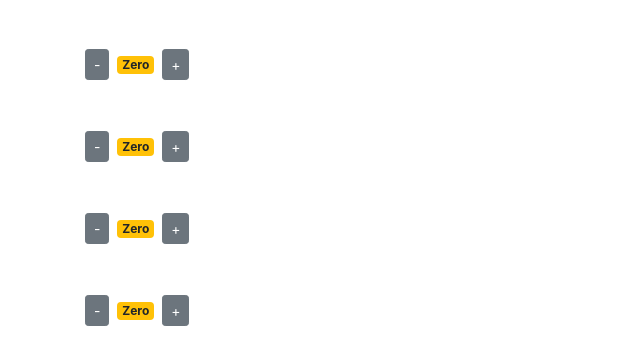
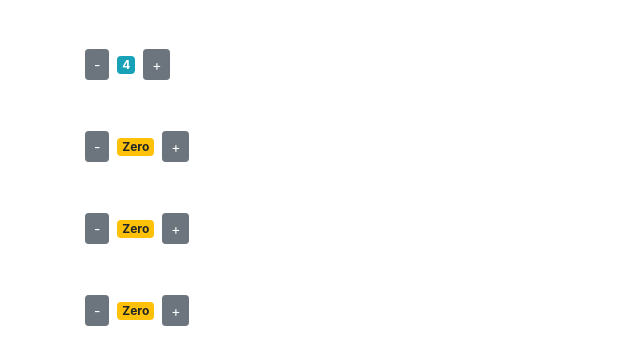
Before and after one commit to reginabattle/cart-react, a React (Create React App) app: page / in a window 1280 px wide. Shown: the top 364 px of the page, without its empty margins (0-640 px from the left). Built offline with nearby package versions, Linux system fonts and the light colour scheme.

Commit message:
Update count props

```diff
--- a/src/components/counter.js
+++ b/src/components/counter.js
@@ -3,18 +3,20 @@
 class Counter extends Component {
 	// Set inital state
 	state = {
-		count: 0,
+		value: this.props.value,
 	};
 
 	handleIncrement = () => {
-		this.setState({ count: this.state.count + 1 });
+		this.setState({ value: this.state.value + 1 });
 	};
 
 	handleDecrement = () => {
-		this.setState({ count: this.state.count - 1 });
+		this.setState({ value: this.state.value - 1 });
 	};
 
 	render() {
+		console.log('props', this.props);
+
 		return (
 			<div className="container pt-5">
 				<button onClick={this.handleDecrement} className="btn btn-secondary btn-sm">-</button>
@@ -27,14 +29,14 @@
 	// Get badge classes
 	getBadgeClasses() {
 		let classes = "badge m-2 badge-";
-		classes += this.state.count === 0 ? 'warning' : 'info';
+		classes += this.state.value === 0 ? 'warning' : 'info';
 		return classes;
 	};
 
-	// Check the value of the count property
+	// Check the value of the value property
 	formatCount() {
-		const { count } = this.state;
-		return count === 0 ? 'Zero' : count;
+		const { value } = this.state;
+		return value === 0 ? 'Zero' : value;
 	};
 
 }
--- a/src/components/counters.js
+++ b/src/components/counters.js
@@ -4,7 +4,7 @@
 class Counters extends Component {
 	state = {
 		counters: [
-			{id: 1, value: 0},
+			{id: 1, value: 4},
 			{id: 2, value: 0},
 			{id: 3, value: 0},
 			{id: 4, value: 0},
@@ -14,7 +14,8 @@
 	render() {
 		return (
 			<div>
-				{ this.state.counters.map(counter => <Counter key={counter.id} />)}
+				{ this.state.counters.map(counter =>
+					<Counter key={counter.id} value={counter.value} />)}
 			</div>
 		)
 	}
```
